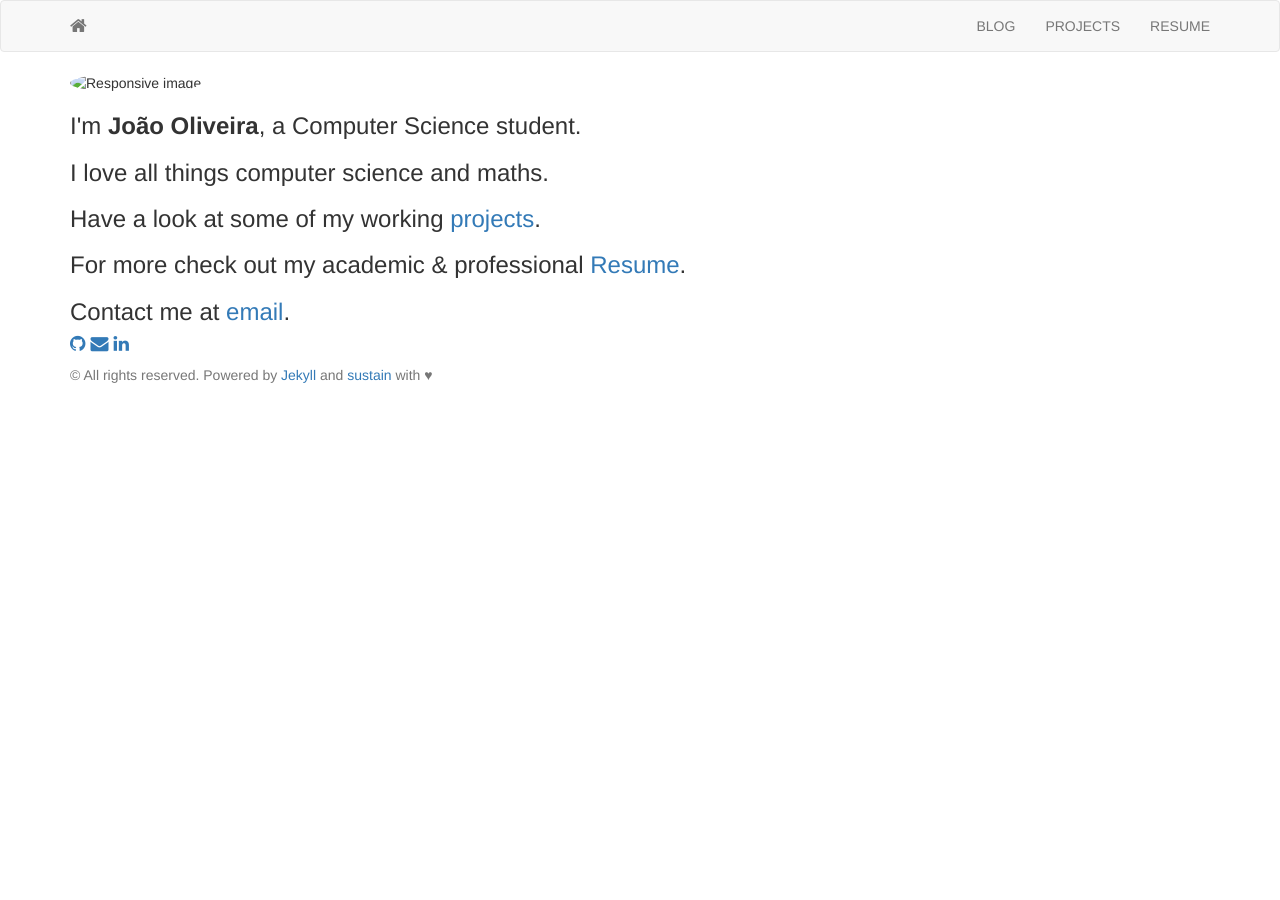
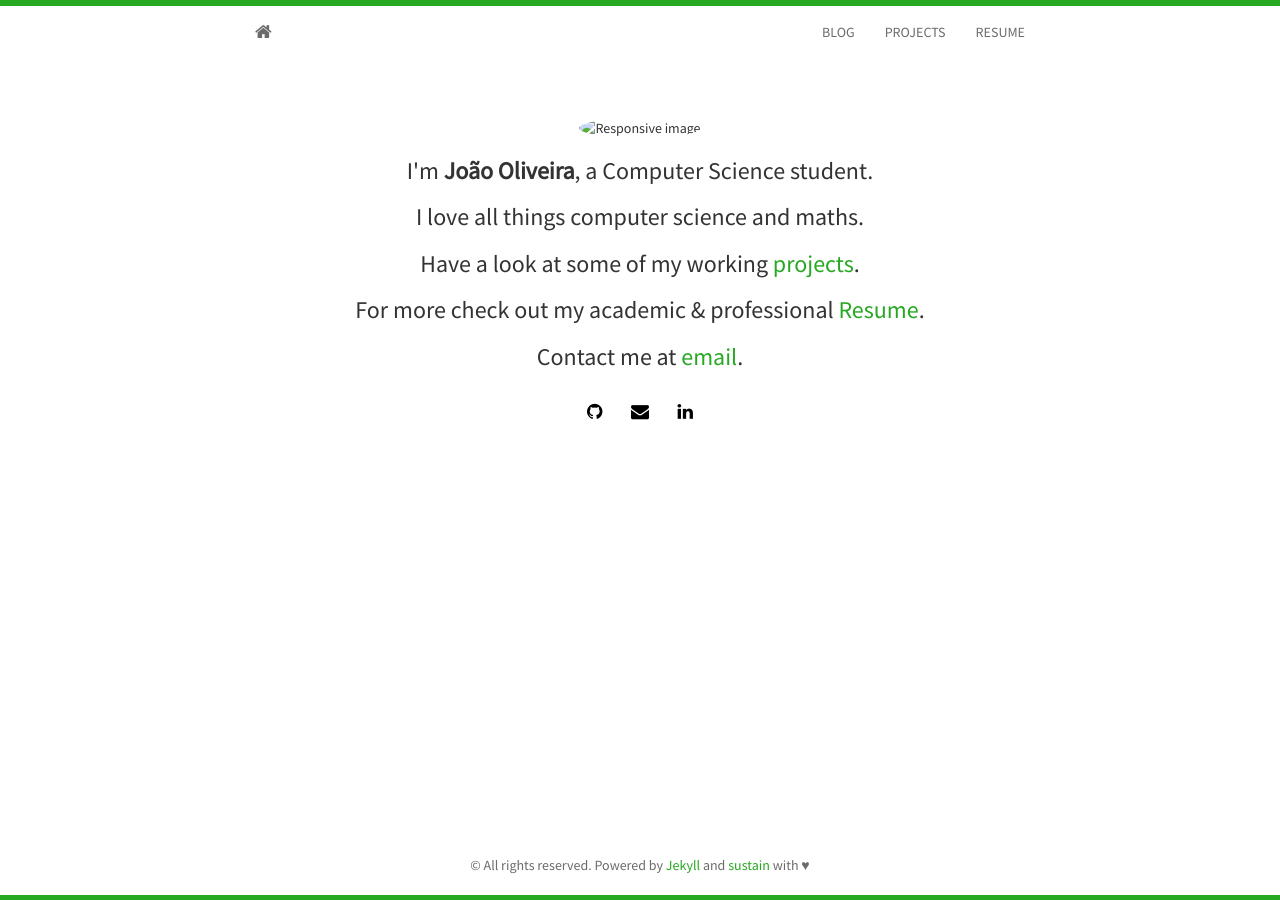
Before and after one commit to jppmo/blog, a Jekyll site: the page built from index.html, in a window 1280 px wide. Built offline with Jekyll 4.4.1, drawn with Linux system fonts in a browser that asks for light colours; nearby versions of some CDN libraries; the list of posts is cut into pages by our own code.

Commit message:
fix css paths

```diff
--- a/_layouts/layout.html
+++ b/_layouts/layout.html
@@ -27,10 +27,12 @@
     <![endif]-->
 
 	<!-- Custom styles for this template -->
-    <link rel="stylesheet" type="text/css" href="{{ site.baseurl }}static/css/main.css" />
+    <!--<link rel="stylesheet" type="text/css" href="{{ site.baseurl }}static/css/main.css" />-->
+    <link rel="stylesheet" type="text/css" href="static/css/main.css" />
 	<link rel="stylesheet" type="text/css" href="https://fonts.googleapis.com/css?family=Source+Sans+Pro:200,400,200bold,400old" />
 	<link rel="stylesheet" type="text/css" href="https://maxcdn.bootstrapcdn.com/font-awesome/4.4.0/css/font-awesome.min.css" />
-  <link rel="stylesheet" type="text/css" href="{{ site.baseurl }}static/css/syntax.css" />
+  <!--<link rel="stylesheet" type="text/css" href="{{ site.baseurl }}static/css/syntax.css" />-->
+  <link rel="stylesheet" type="text/css" href="static/css/syntax.css" />
 
     <!-- Google Analytics -->
     {% include analytics.html %}
```
